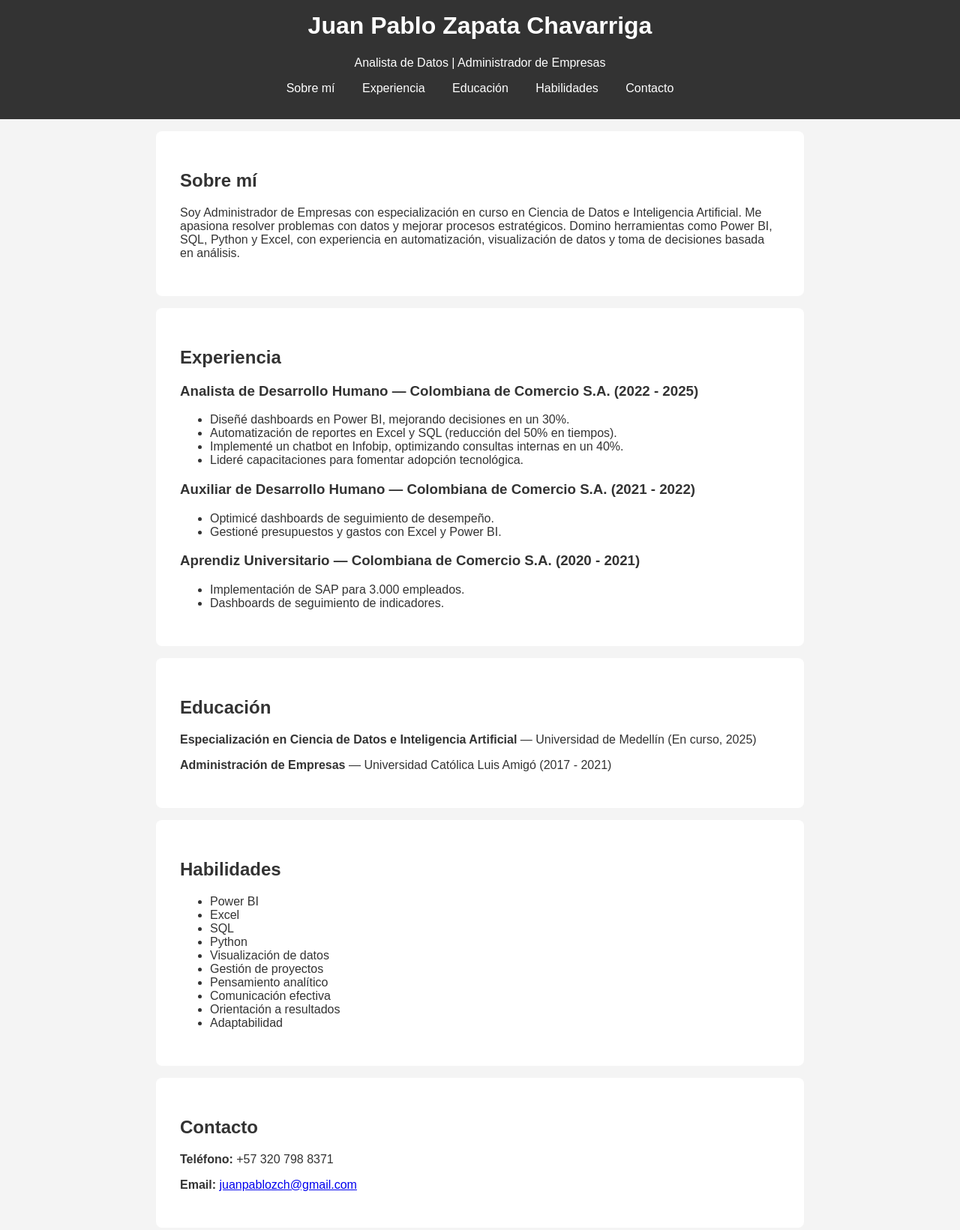
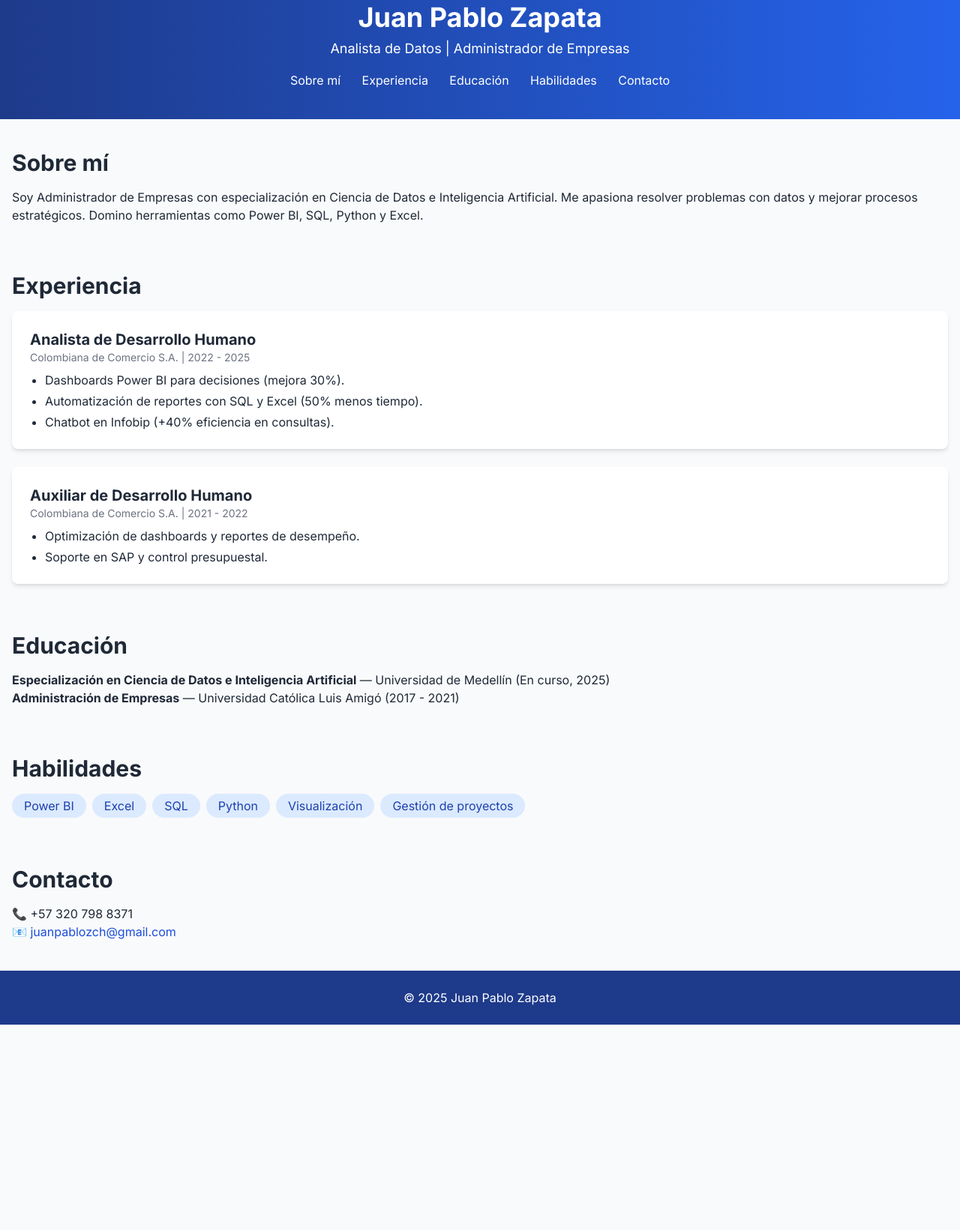
Before and after one commit to juanpzapata-labs/juanpzapata-labs.github.io, a plain HTML site: page index.html in a window 1280 px wide. Shown: the part 37-1678 px from the top of the page at 75% size. After the commit the page ends 1404 px from the top, so only its background shows below. Drawn offline with nearby package versions, Linux system fonts and the light colour scheme.

Commit message:
🚀 Portafolio interactivo con Tailwind y animaciones

```diff
--- a/index.html
+++ b/index.html
@@ -3,91 +3,95 @@
   <head>
     <meta charset="UTF-8" />
     <meta name="viewport" content="width=device-width, initial-scale=1.0" />
-  <title>Juan Pablo Zapata | Portafolio Profesional</title>
-  <link rel="stylesheet" href="styles.css" />
-  <link href="https://fonts.googleapis.com/css2?family=Inter:wght@400;700&display=swap" rel="stylesheet">
+    <title>Juan Pablo Zapata | Portafolio</title>
+    <link href="https://cdn.jsdelivr.net/npm/tailwindcss@2.2.19/dist/tailwind.min.css" rel="stylesheet">
+    <link href="https://fonts.googleapis.com/css2?family=Inter:wght@400;700&display=swap" rel="stylesheet" />
+    <style>
+      body { font-family: 'Inter', sans-serif; scroll-behavior: smooth; }
+      .fade-up { opacity: 0; transform: translateY(20px); transition: all 0.6s ease-out; }
+      .fade-up.show { opacity: 1; transform: translateY(0); }
+    </style>
   </head>
-<body>
-  <header>
-    <div class="container">
-      <h1>Juan Pablo Zapata Chavarriga</h1>
-      <p>Analista de Datos | Administrador de Empresas</p>
-      <nav>
-        <a href="#sobre-mi">Sobre mí</a>
-        <a href="#experiencia">Experiencia</a>
-        <a href="#educacion">Educación</a>
-        <a href="#habilidades">Habilidades</a>
-        <a href="#contacto">Contacto</a>
+  <body class="bg-gray-50 text-gray-800">
+    <header class="bg-gradient-to-r from-blue-900 to-blue-600 text-white py-10">
+      <div class="container mx-auto text-center">
+        <h1 class="text-4xl font-bold">Juan Pablo Zapata</h1>
+        <p class="text-lg mt-2">Analista de Datos | Administrador de Empresas</p>
+        <nav class="mt-4 space-x-6">
+          <a href="#sobre-mi" class="hover:underline">Sobre mí</a>
+          <a href="#experiencia" class="hover:underline">Experiencia</a>
+          <a href="#educacion" class="hover:underline">Educación</a>
+          <a href="#habilidades" class="hover:underline">Habilidades</a>
+          <a href="#contacto" class="hover:underline">Contacto</a>
         </nav>
       </div>
     </header>
 
-  <main class="container">
-    <section id="sobre-mi">
-      <h2>Sobre mí</h2>
-      <p>Soy Administrador de Empresas con especialización en curso en Ciencia de Datos e Inteligencia Artificial. Me apasiona resolver problemas con datos y mejorar procesos estratégicos. Domino herramientas como Power BI, SQL, Python y Excel, con experiencia en automatización, visualización de datos y toma de decisiones basada en análisis.</p>
+    <main class="container mx-auto px-4 py-10 space-y-16">
+      <section id="sobre-mi" class="fade-up">
+        <h2 class="text-3xl font-bold mb-4">Sobre mí</h2>
+        <p>Soy Administrador de Empresas con especialización en Ciencia de Datos e Inteligencia Artificial. Me apasiona resolver problemas con datos y mejorar procesos estratégicos. Domino herramientas como Power BI, SQL, Python y Excel.</p>
       </section>
 
-    <section id="experiencia">
-      <h2>Experiencia</h2>
-      <div class="item">
-        <h3>Analista de Desarrollo Humano — Colombiana de Comercio S.A. (2022 - 2025)</h3>
-        <ul>
-          <li>Diseñé dashboards en Power BI, mejorando decisiones en un 30%.</li>
-          <li>Automatización de reportes en Excel y SQL (reducción del 50% en tiempos).</li>
-          <li>Implementé un chatbot en Infobip, optimizando consultas internas en un 40%.</li>
-          <li>Lideré capacitaciones para fomentar adopción tecnológica.</li>
+      <section id="experiencia" class="fade-up">
+        <h2 class="text-3xl font-bold mb-4">Experiencia</h2>
+        <div class="grid gap-6">
+          <div class="bg-white shadow-md rounded-lg p-6">
+            <h3 class="text-xl font-semibold">Analista de Desarrollo Humano</h3>
+            <p class="text-sm text-gray-500">Colombiana de Comercio S.A. | 2022 - 2025</p>
+            <ul class="list-disc ml-5 mt-2 space-y-1">
+              <li>Dashboards Power BI para decisiones (mejora 30%).</li>
+              <li>Automatización de reportes con SQL y Excel (50% menos tiempo).</li>
+              <li>Chatbot en Infobip (+40% eficiencia en consultas).</li>
             </ul>
           </div>
-      <div class="item">
-        <h3>Auxiliar de Desarrollo Humano — Colombiana de Comercio S.A. (2021 - 2022)</h3>
-        <ul>
-          <li>Optimicé dashboards de seguimiento de desempeño.</li>
-          <li>Gestioné presupuestos y gastos con Excel y Power BI.</li>
+          <div class="bg-white shadow-md rounded-lg p-6">
+            <h3 class="text-xl font-semibold">Auxiliar de Desarrollo Humano</h3>
+            <p class="text-sm text-gray-500">Colombiana de Comercio S.A. | 2021 - 2022</p>
+            <ul class="list-disc ml-5 mt-2 space-y-1">
+              <li>Optimización de dashboards y reportes de desempeño.</li>
+              <li>Soporte en SAP y control presupuestal.</li>
             </ul>
           </div>
-      <div class="item">
-        <h3>Aprendiz Universitario — Colombiana de Comercio S.A. (2020 - 2021)</h3>
-        <ul>
-          <li>Implementación de SAP para 3.000 empleados.</li>
-          <li>Dashboards de seguimiento de indicadores.</li>
-        </ul>
         </div>
       </section>
 
-    <section id="educacion">
-      <h2>Educación</h2>
+      <section id="educacion" class="fade-up">
+        <h2 class="text-3xl font-bold mb-4">Educación</h2>
         <p><strong>Especialización en Ciencia de Datos e Inteligencia Artificial</strong> — Universidad de Medellín (En curso, 2025)</p>
         <p><strong>Administración de Empresas</strong> — Universidad Católica Luis Amigó (2017 - 2021)</p>
       </section>
 
-    <section id="habilidades">
-      <h2>Habilidades</h2>
-      <ul class="habilidades">
-        <li>Power BI</li>
-        <li>Excel</li>
-        <li>SQL</li>
-        <li>Python</li>
-        <li>Visualización de datos</li>
-        <li>Gestión de proyectos</li>
-        <li>Pensamiento analítico</li>
-        <li>Comunicación efectiva</li>
-        <li>Orientación a resultados</li>
-        <li>Adaptabilidad</li>
-      </ul>
+      <section id="habilidades" class="fade-up">
+        <h2 class="text-3xl font-bold mb-4">Habilidades</h2>
+        <div class="flex flex-wrap gap-2">
+          <span class="bg-blue-100 text-blue-800 px-4 py-1 rounded-full">Power BI</span>
+          <span class="bg-blue-100 text-blue-800 px-4 py-1 rounded-full">Excel</span>
+          <span class="bg-blue-100 text-blue-800 px-4 py-1 rounded-full">SQL</span>
+          <span class="bg-blue-100 text-blue-800 px-4 py-1 rounded-full">Python</span>
+          <span class="bg-blue-100 text-blue-800 px-4 py-1 rounded-full">Visualización</span>
+          <span class="bg-blue-100 text-blue-800 px-4 py-1 rounded-full">Gestión de proyectos</span>
+        </div>
       </section>
 
-    <section id="contacto">
-      <h2>Contacto</h2>
-      <p><strong>Teléfono:</strong> +57 320 798 8371</p>
-      <p><strong>Email:</strong> <a href="mailto:juanpablozch@gmail.com">juanpablozch@gmail.com</a></p>
+      <section id="contacto" class="fade-up">
+        <h2 class="text-3xl font-bold mb-4">Contacto</h2>
+        <p>📞 +57 320 798 8371</p>
+        <p>📧 <a class="text-blue-700 hover:underline" href="mailto:juanpablozch@gmail.com">juanpablozch@gmail.com</a></p>
       </section>
     </main>
 
-  <footer>
-    <div class="container">
-      <p>&copy; 2025 Juan Pablo Zapata. Todos los derechos reservados.</p>
-    </div>
+    <footer class="bg-blue-900 text-white text-center py-6">
+      <p>&copy; 2025 Juan Pablo Zapata</p>
     </footer>
+
+    <script>
+      const observer = new IntersectionObserver((entries) => {
+        entries.forEach(entry => {
+          if (entry.isIntersecting) entry.target.classList.add('show');
+        });
+      }, { threshold: 0.1 });
+      document.querySelectorAll('.fade-up').forEach(el => observer.observe(el));
+    </script>
   </body>
 </html>
```
Lines whose indentation alone changed are shown as unchanged.
